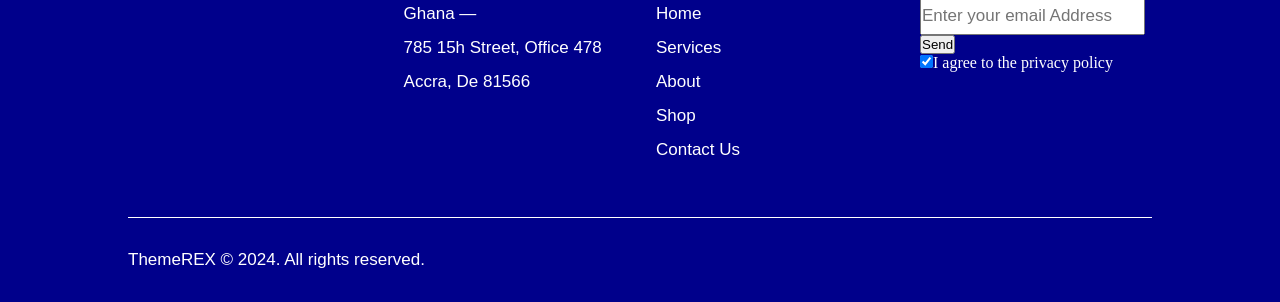
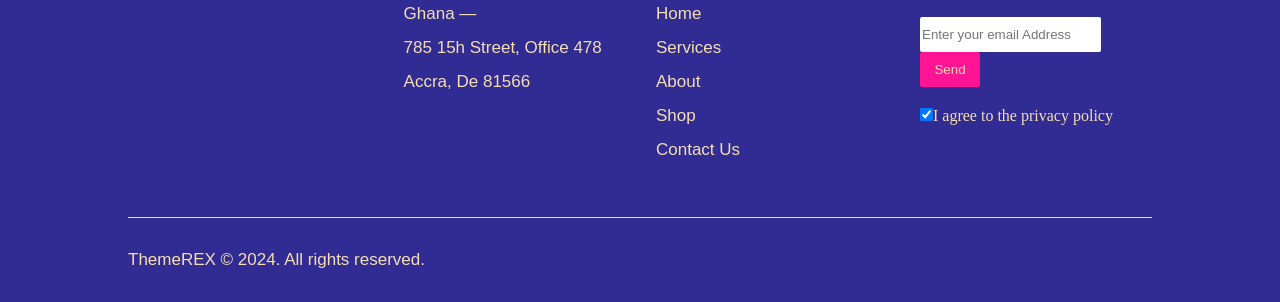
Before and after one commit to Rob-bie-dot/first-class-project, a plain HTML site: page index.html in a window 1280 px wide. Shown: the part 2583-2885 px from the top of the page. Drawn offline with Linux system fonts and the light colour scheme.

Commit message:
added more css to footer section

```diff
--- a/css/styles.css
+++ b/css/styles.css
@@ -224,8 +224,8 @@ nav {
 
 footer {
 
-    background-color: darkblue;
-    color: white;
+    background-color: rgba(0, 0, 139, 0.801);
+    color: wheat;
 }
 
 
@@ -276,16 +276,34 @@ footer {
 
 
 }
-.footer-newsletter{
 
-}
-
-.footer-links{
-
-}
 
 
 
 .footer-logo{
 padding-left: 5%;
 }
+
+
+
+.send-button{
+    background-color: deeppink;
+    color: wheat;
+    border: none;
+    border-radius: 2px;
+    width: 60px;
+    height:35px;
+    margin-bottom: 20px;
+
+}
+
+.email-space{
+
+   border: none;
+   border-radius: 2px;
+    padding-top: 10px;
+    padding-bottom: 10px;
+    margin-top: 20px;
+    padding-left: 2px;
+    padding-right: 2px;
+}
--- a/index.html
+++ b/index.html
@@ -142,11 +142,12 @@
 
             <div class="footer-newsletter">
                 <h3>Newsletter</h3>
-                <input class="para-size" type="text" placeholder="Enter your email Address">
-                <input type="Submit" value="Send">
+                <input class="email-space" placeholder="Enter your email Address">
+                <input class="send-button" type="Submit" value="Send">
                 <br>
                 <label>
-                    <input type="checkbox" checked="checked" name="subscribe">I agree to the privacy policy
+                    <input type="checkbox" checked="checked" name="subscribe">I agree to the privacy
+                    policy
                 </label>
 
 
@@ -155,8 +156,8 @@
 
         </div>
 
-<div class="line-divider">
-</div>
+        <div class="line-divider">
+        </div>
 
         <div class="para-size">
             ThemeREX © 2024. All rights reserved.
```
